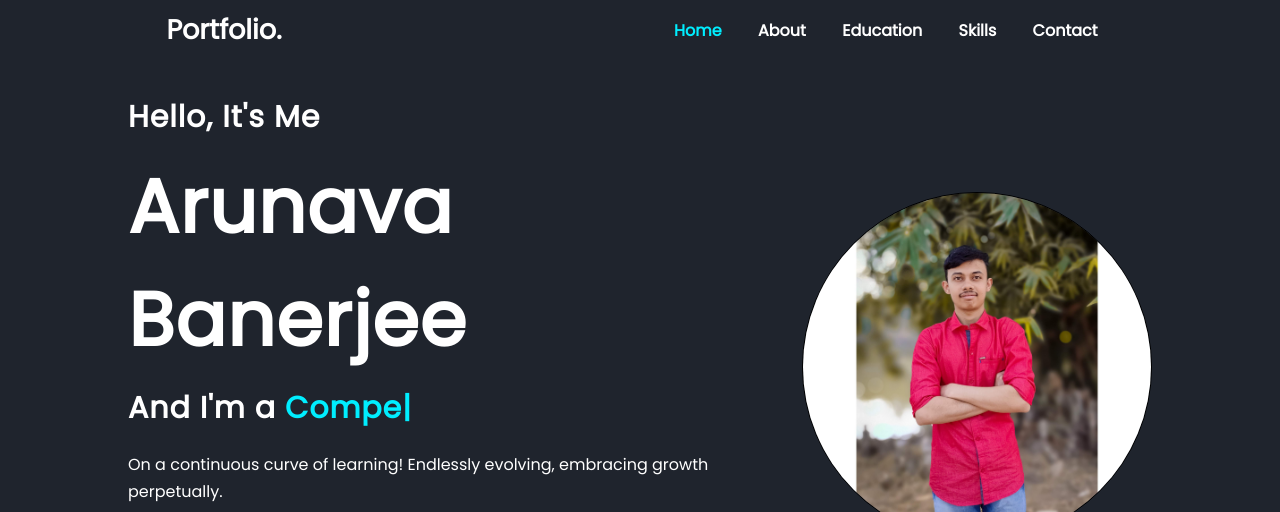
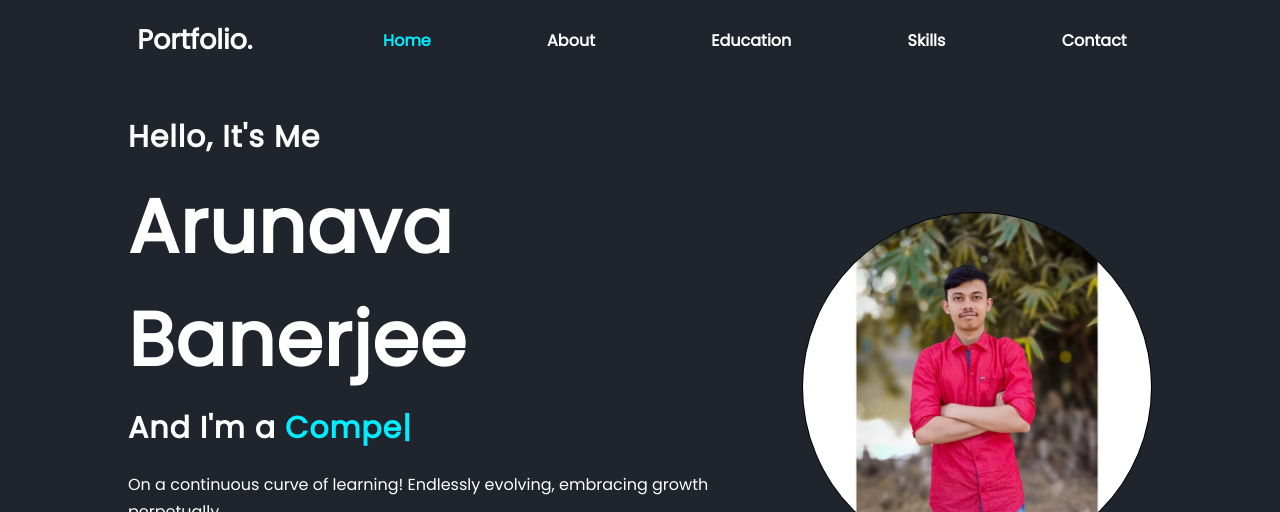
Before and after one commit to arunava2018/Final-Portfolio, a plain HTML site: page index.html in a window 1280 px wide. Shown: the top 512 px of the page. Drawn offline with nearby package versions, Linux system fonts and the light colour scheme; a web font is replaced by a local one.

Commit message:
Fixing the NavBar

```diff
--- a/styles.css
+++ b/styles.css
@@ -14,15 +14,16 @@ body {
 }
 /* Home Section */
 .header {
+  top:0;
+  left:0;
+  width:100%;
   display: flex;
   align-items: center;
-  justify-content: space-between;
+  justify-content: space-around;
   /* margin-top: 20px; */
-  padding: 10px 13%;
+  padding: 20px 120px;
+  z-index: 100;
   transition: 0.3s;
-}
-.header .sticky {
-  background-color: yellowgreen;
 }
 .logo {
   color: white;
@@ -37,13 +38,13 @@ body {
   display: inline-block;
   text-decoration: none;
   color: white;
-  position: sticky;
   padding: 0px 16px;
   font-weight: 600;
   transition: 0.3s all;
   animation: navMenu 1s ease forwards;
   animation-delay: calc(0.2s * var(--i));
   opacity: 0;
+  margin-left: 80px;
 }
 .Navbar a:hover,
 .Navbar a.active {
@@ -281,7 +282,6 @@ button:hover {
 /* Education Section */
 .education {
   padding: 25px 10%;
-  margin-top: 70px;
 }
 .education-container {
   display: flex;
@@ -459,7 +459,7 @@ button:hover {
 }
 
 .radial-bars {
-  padding: 25px 10%;
+  /* padding: 25px 10%; */
   width: 100%;
   display: flex;
   flex-wrap: wrap;
```
